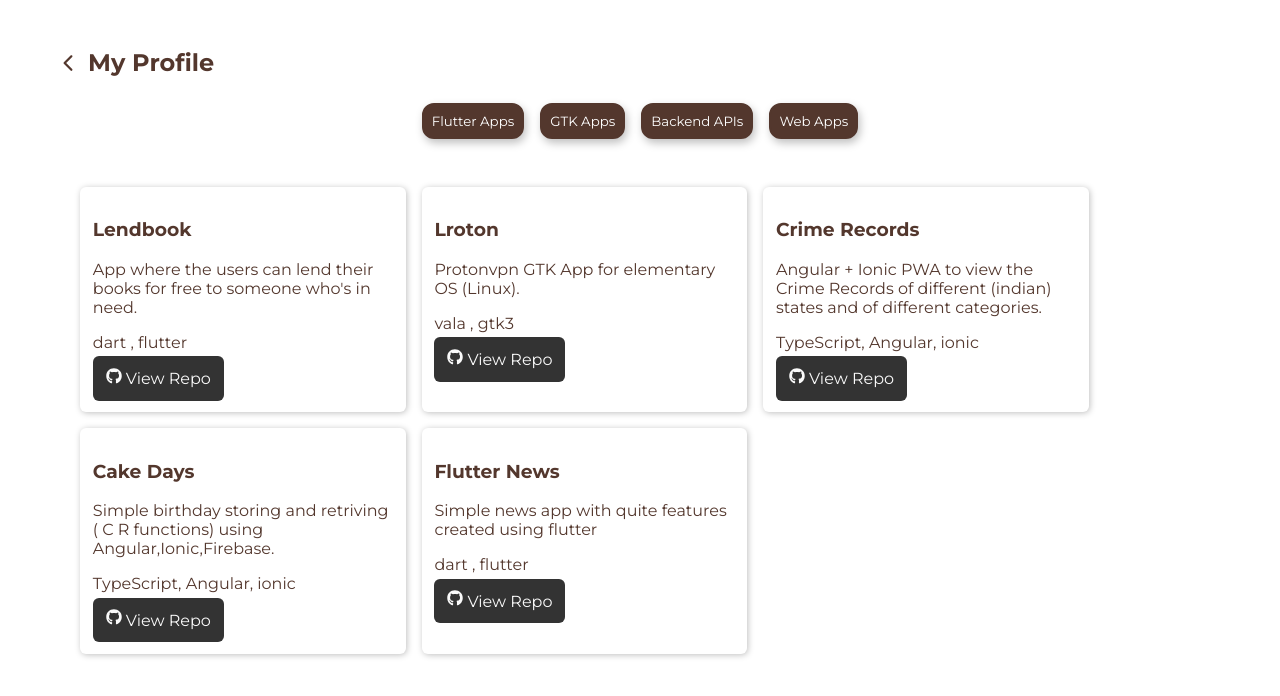
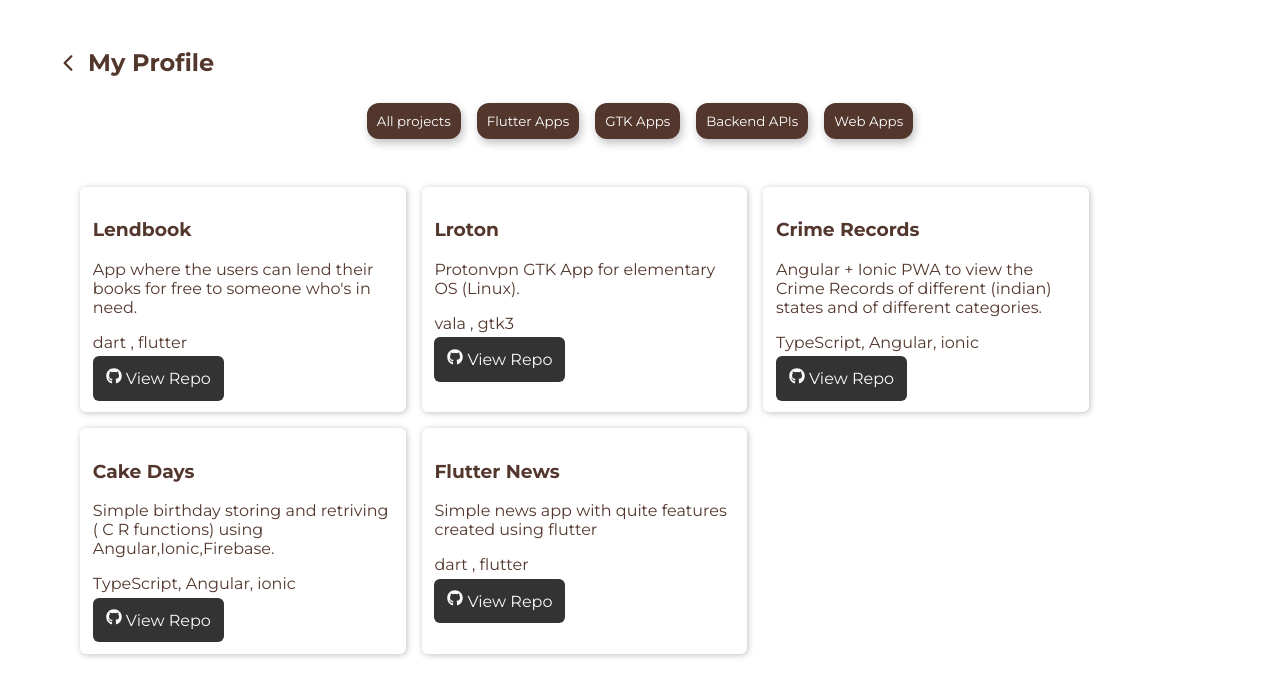
Before and after one commit to RajSolai/personal-portfolio, a Next.js app: page /projects in a window 1280 px wide. Shown: the top 696 px of the page. Built offline with nearby package versions, Linux system fonts and the light colour scheme.

Commit message:
added all projects buttons

```diff
--- a/pages/projects/index.js
+++ b/pages/projects/index.js
@@ -19,10 +19,14 @@ export default function project() {
     }
     setprevtarget(event.target);
     event.target.className += " category-btn-active";
-    const filteredData = data.filter(
-      (_data) => _data.searchkey == event.target.id
-    );
-    settheprojects(filteredData);
+    if (event.target.id) {
+      const filteredData = data.filter(
+        (_data) => _data.searchkey == event.target.id
+      );
+      settheprojects(filteredData);
+    } else {
+      settheprojects(data);
+    }
   };
   return (
     <>
@@ -39,6 +43,11 @@ export default function project() {
           </span>
         </Fade>
         <div className="project-categories">
+          <Fade top>
+            <button className="category-btn" onClick={changeCategory}>
+              All projects
+            </button>
+          </Fade>
           <Fade top>
             <button
               className="category-btn"
```
